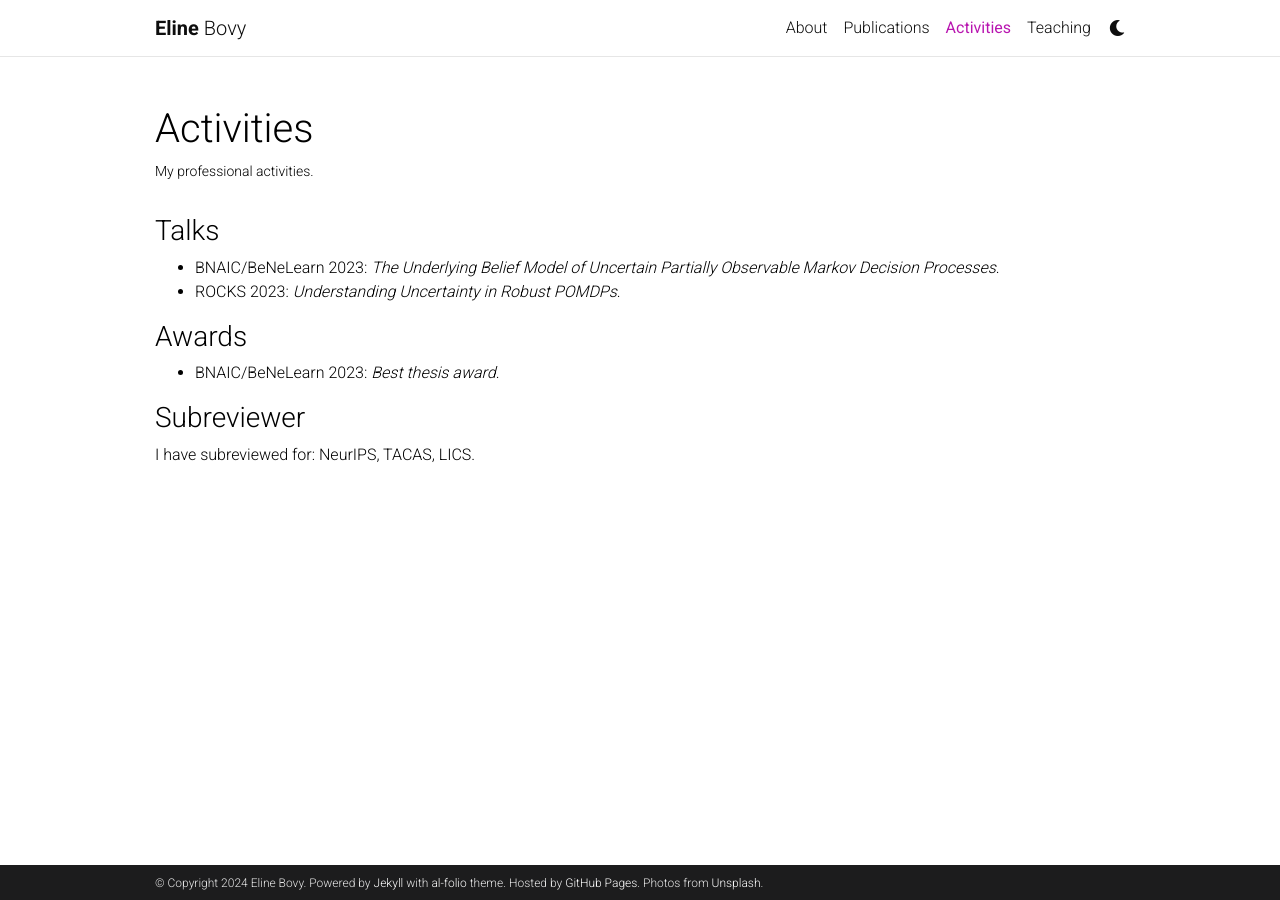
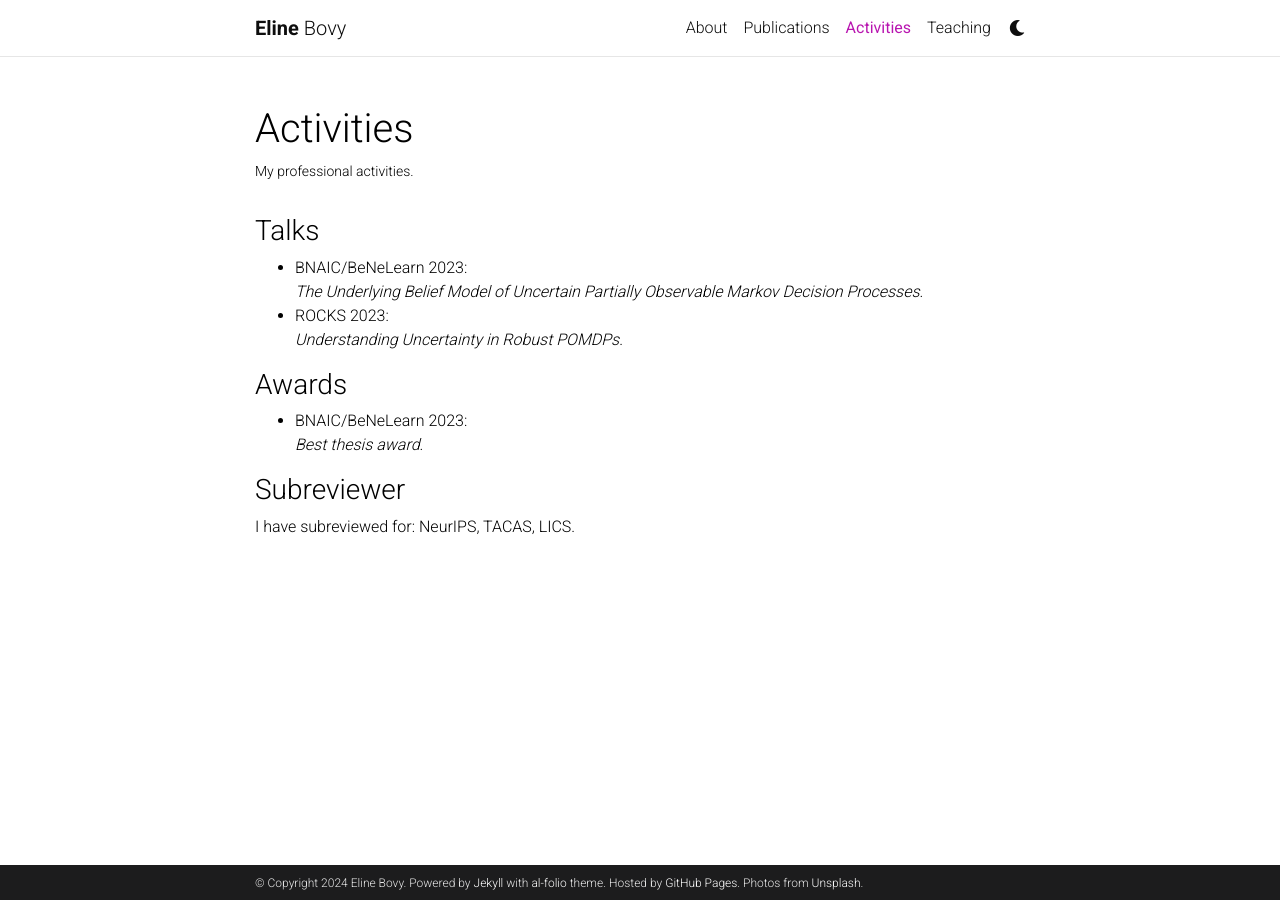
Before and after one commit to ElineBovy/ElineBovy.github.io, a Jekyll site: the page built from _pages/activities.md, in a window 1280 px wide. Built offline with Jekyll 4.4.1, drawn with Linux system fonts in a browser that asks for light colours; full-size pictures stand in for the smaller copies a plugin makes; comment, search, counter and statistics services are not loaded; a style sheet for code colours, icons or effects is not loaded.

```diff
--- a/_config.yml
+++ b/_config.yml
@@ -55,7 +55,7 @@ navbar_fixed: true
 footer_fixed: true
 
 # Dimensions
-max_width: 1000px
+max_width: 800px
 
 # TODO: add layout settings (single page vs. multi-page)
 
--- a/_pages/activities.md
+++ b/_pages/activities.md
@@ -8,11 +8,14 @@ nav_order: 5
 ---
 
 ### Talks
-* BNAIC/BeNeLearn 2023: _The Underlying Belief Model of Uncertain Partially Observable Markov Decision Processes_.
-* ROCKS 2023: _Understanding Uncertainty in Robust POMDPs_.
+* BNAIC/BeNeLearn 2023:\
+    _The Underlying Belief Model of Uncertain Partially Observable Markov Decision Processes_.
+* ROCKS 2023:\
+    _Understanding Uncertainty in Robust POMDPs_.
 
 ### Awards
-* BNAIC/BeNeLearn 2023: _Best thesis award_.
+* BNAIC/BeNeLearn 2023:\
+    _Best thesis award_.
 
 ### Subreviewer
 I have subreviewed for: NeurIPS, TACAS, LICS.
```
Also changed, not shown: _pages/about.md (+3 -2 lines).
